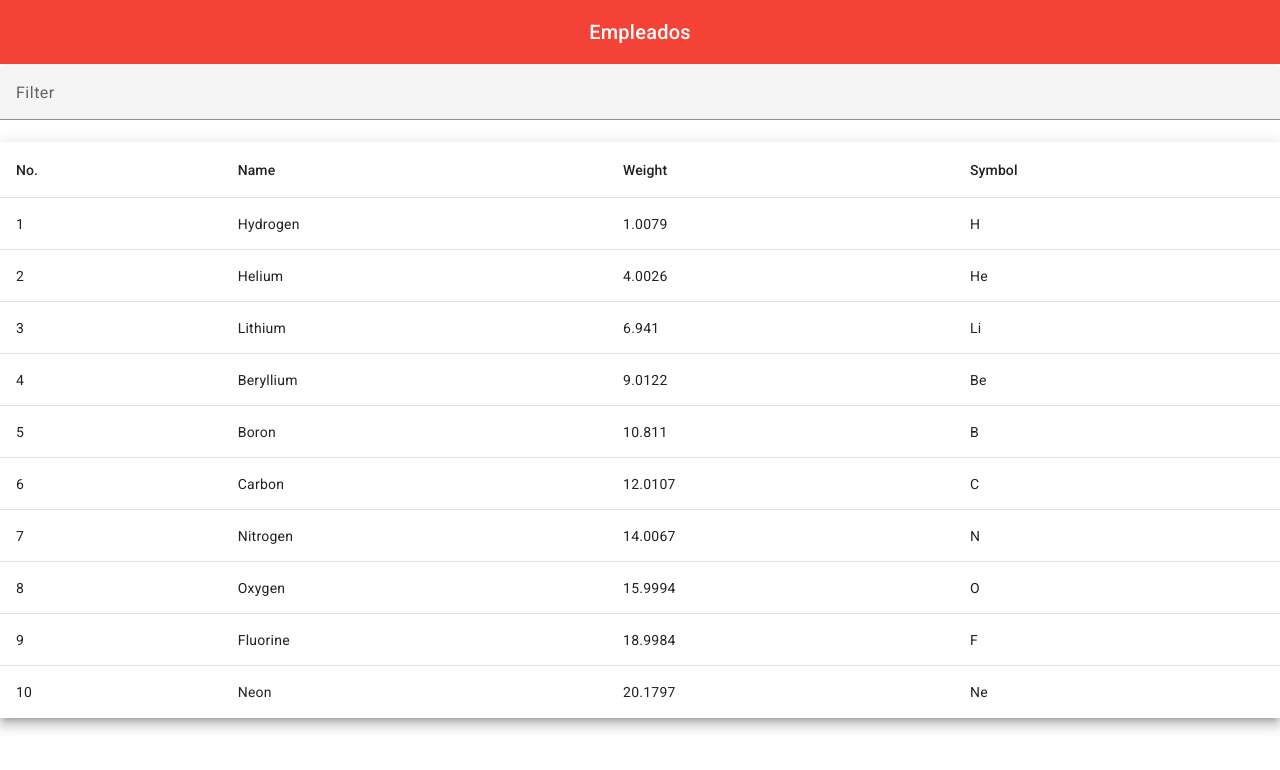
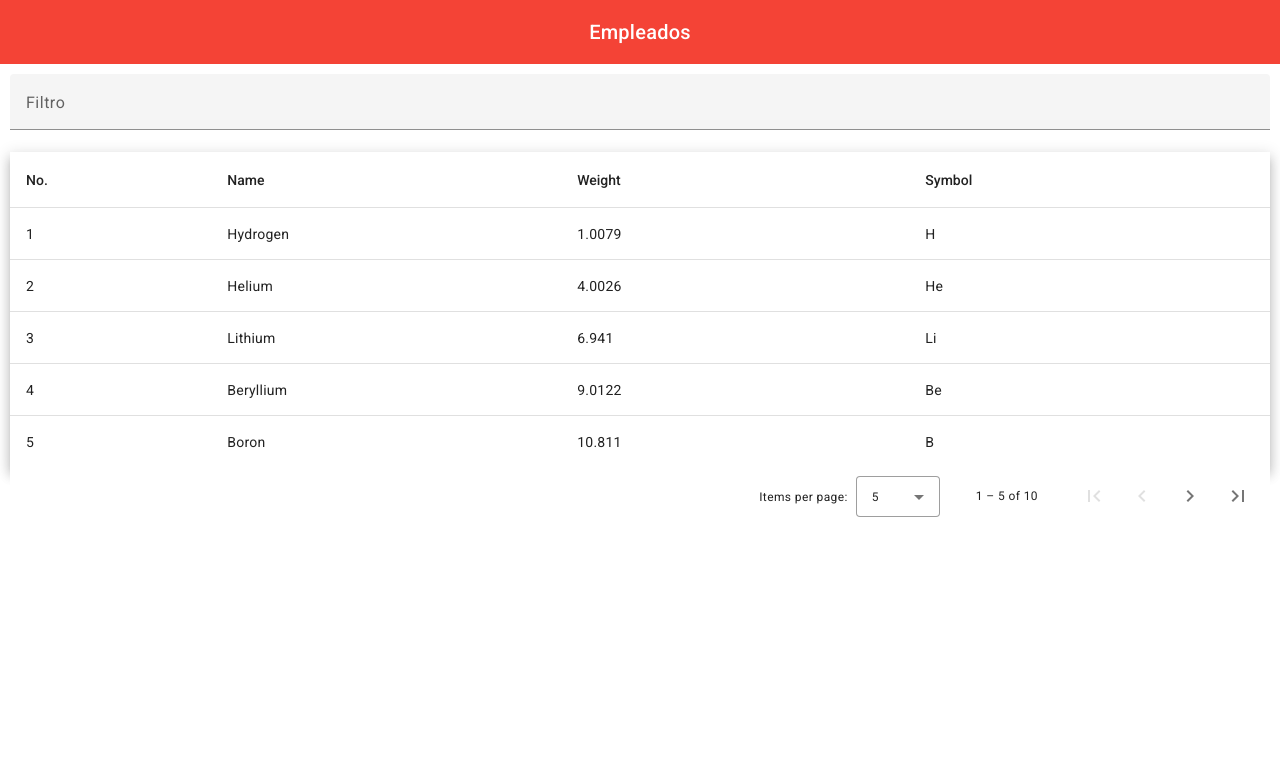
Before and after one commit to rolandoyanique/ABMEmpleado, an Angular app: page / in a window 1280 px wide. Shown: the top 770 px of the page. Built offline with nearby package versions, Linux system fonts and the light colour scheme.

Commit message:
Se realizo la adición de la paginación y ordenamiento

```diff
--- a/src/app/app.component.html
+++ b/src/app/app.component.html
@@ -1,2 +1,4 @@
 <app-navbar></app-navbar>
-<app-list-empleado></app-list-empleado>
+<div style="margin: 10px;">
+    <app-list-empleado></app-list-empleado>
+</div>
--- a/src/app/components/list-empleado/list-empleado.component.html
+++ b/src/app/components/list-empleado/list-empleado.component.html
@@ -1,8 +1,8 @@
 <mat-form-field>
-  <mat-label>Filter</mat-label>
-  <input matInput (keyup)="applyFilter($event)" placeholder="Ex. ium" #input>
+  <mat-label>Filtro</mat-label>
+  <input matInput (keyup)="applyFilter($event)" placeholder="Filtro" #input>
 </mat-form-field>
-<table mat-table [dataSource]="dataSource" class="mat-elevation-z8">
+<table mat-table [dataSource]="dataSource" matSort class="mat-elevation-z8">
 
   <!--- Note that these columns can be defined in any order.
         The actual rendered columns are set as a property on the row definition" -->
@@ -14,23 +14,26 @@
   </ng-container>
 
   <!-- Name Column -->
-  <ng-container matColumnDef="name">
-    <th mat-header-cell *matHeaderCellDef> Name </th>
+  <ng-container matColumnDef="name" >
+    <th mat-header-cell *matHeaderCellDef mat-sort-header> Name </th>
     <td mat-cell *matCellDef="let element"> {{element.name}} </td>
   </ng-container>
 
   <!-- Weight Column -->
   <ng-container matColumnDef="weight">
-    <th mat-header-cell *matHeaderCellDef> Weight </th>
+    <th mat-header-cell *matHeaderCellDef mat-sort-header> Weight </th>
     <td mat-cell *matCellDef="let element"> {{element.weight}} </td>
   </ng-container>
 
   <!-- Symbol Column -->
   <ng-container matColumnDef="symbol">
-    <th mat-header-cell *matHeaderCellDef> Symbol </th>
+    <th mat-header-cell *matHeaderCellDef mat-sort-header> Symbol </th>
     <td mat-cell *matCellDef="let element"> {{element.symbol}} </td>
   </ng-container>
 
   <tr mat-header-row *matHeaderRowDef="displayedColumns"></tr>
   <tr mat-row *matRowDef="let row; columns: displayedColumns;"></tr>
 </table>
+<mat-paginator [pageSizeOptions]="[5, 10, 20]"
+                 showFirstLastButtons
+                 aria-label="Select page of periodic elements">
--- a/src/app/components/list-empleado/list-empleado.component.ts
+++ b/src/app/components/list-empleado/list-empleado.component.ts
@@ -1,7 +1,9 @@
-import { Component } from '@angular/core';
+import { AfterViewInit, Component, ViewChild } from '@angular/core';
 import {MatTableDataSource,MatTableModule} from '@angular/material/table';
 import {MatFormFieldModule} from '@angular/material/form-field';
 import {MatInputModule} from '@angular/material/input';
+import {MatPaginator, MatPaginatorModule} from '@angular/material/paginator';
+import {MatSort, Sort, MatSortModule} from '@angular/material/sort';
 export interface PeriodicElement {
   name: string;
   position: number;
@@ -23,18 +25,25 @@ const ELEMENT_DATA: PeriodicElement[] = [
 @Component({
   selector: 'app-list-empleado',
   standalone: true,
-  imports: [MatTableModule,MatFormFieldModule,MatInputModule],
+  imports: [MatTableModule,MatSortModule,MatFormFieldModule,MatInputModule,MatPaginator,MatPaginatorModule],
   templateUrl: './list-empleado.component.html',
   styleUrl: './list-empleado.component.css'
 })
 
 
 
-export class ListEmpleadoComponent {
+export class ListEmpleadoComponent implements AfterViewInit {
+
   displayedColumns: string[] = ['position', 'name', 'weight', 'symbol'];
   dataSource = new MatTableDataSource(ELEMENT_DATA);
+  @ViewChild(MatPaginator) paginator!: MatPaginator;
+  @ViewChild(MatSort) sort!: MatSort;
   applyFilter(event: Event) {
     const filterValue = (event.target as HTMLInputElement).value;
     this.dataSource.filter = filterValue.trim().toLowerCase();
   }
+  ngAfterViewInit() {
+    this.dataSource.paginator = this.paginator;
+    this.dataSource.sort = this.sort;
+  }
 }
```
